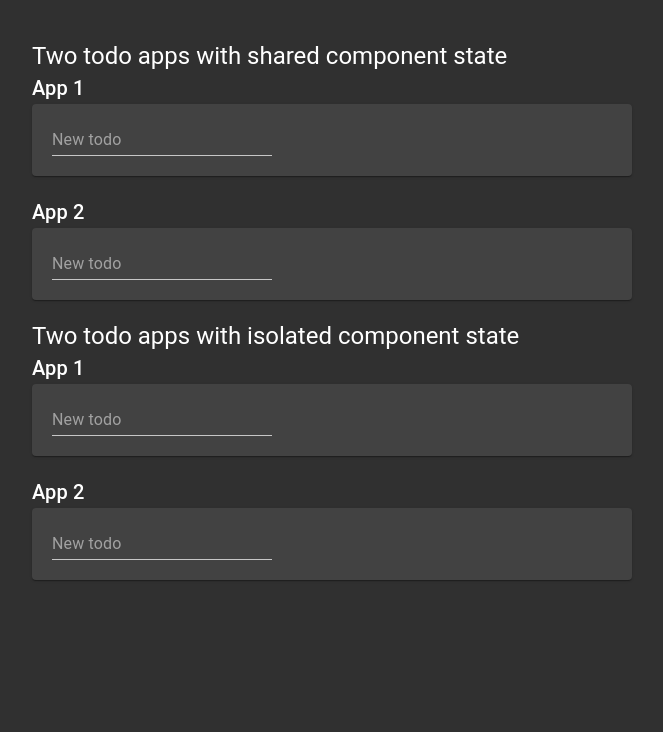
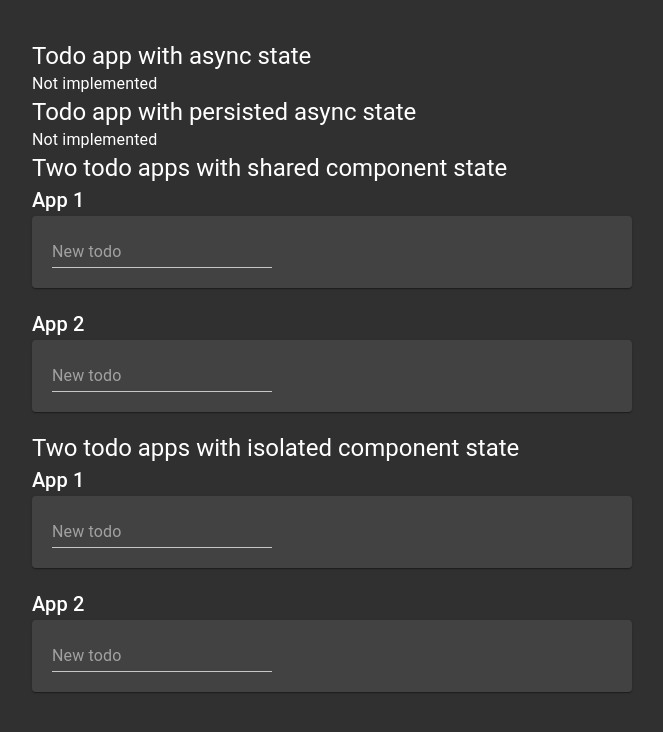
Before and after one commit to ksandin/typescript-react-state-rnd, a React (Create React App) app: page / in a window 1280 px wide. Shown: the top 732 px of the page, without its empty margins (308-971 px from the left). Built offline with nearby package versions, Linux system fonts and the light colour scheme.

Commit message:
Add placeholder examples for async and persisted async state

```diff
--- a/src/components/Examples.tsx
+++ b/src/components/Examples.tsx
@@ -1,10 +1,14 @@
 import React from "react";
 import { TodoExampleSharedState } from "./TodoExampleSharedState";
 import { TodoExampleIsolatedState } from "./TodoExampleIsolatedState";
+import { TodoExampleAsyncState } from "./TodoExampleAsyncState";
+import { TodoExamplePersistedAsyncState } from "./TodoExamplePersistedAsyncState";
 
 export const Examples = () => {
   return (
     <>
+      <TodoExampleAsyncState />
+      <TodoExamplePersistedAsyncState />
       <TodoExampleSharedState />
       <TodoExampleIsolatedState />
     </>
--- /dev/null
+++ b/src/components/TodoExampleAsyncState.tsx
@@ -0,0 +1,11 @@
+import React from "react";
+import { Example } from "./Example";
+import { Typography } from "@material-ui/core";
+
+export type TodoExampleRemoteStateProps = {};
+
+export const TodoExampleAsyncState: React.FC<TodoExampleRemoteStateProps> = () => (
+  <Example label="Todo app with async state">
+    <Typography>Not implemented</Typography>
+  </Example>
+);
--- /dev/null
+++ b/src/components/TodoExamplePersistedAsyncState.tsx
@@ -0,0 +1,11 @@
+import React from "react";
+import { Example } from "./Example";
+import { Typography } from "@material-ui/core";
+
+export type TodoExampleRemoteStateProps = {};
+
+export const TodoExamplePersistedAsyncState: React.FC<TodoExampleRemoteStateProps> = () => (
+  <Example label="Todo app with persisted async state">
+    <Typography>Not implemented</Typography>
+  </Example>
+);
```
